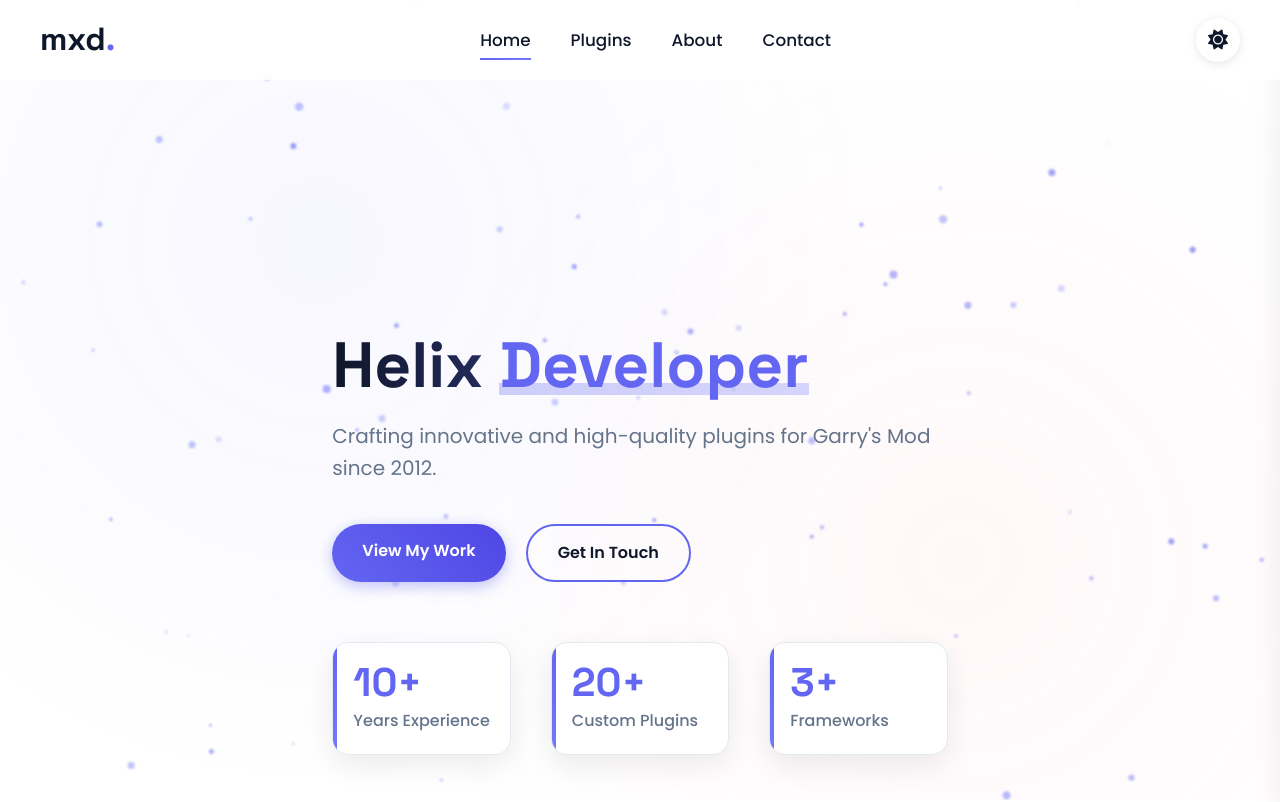
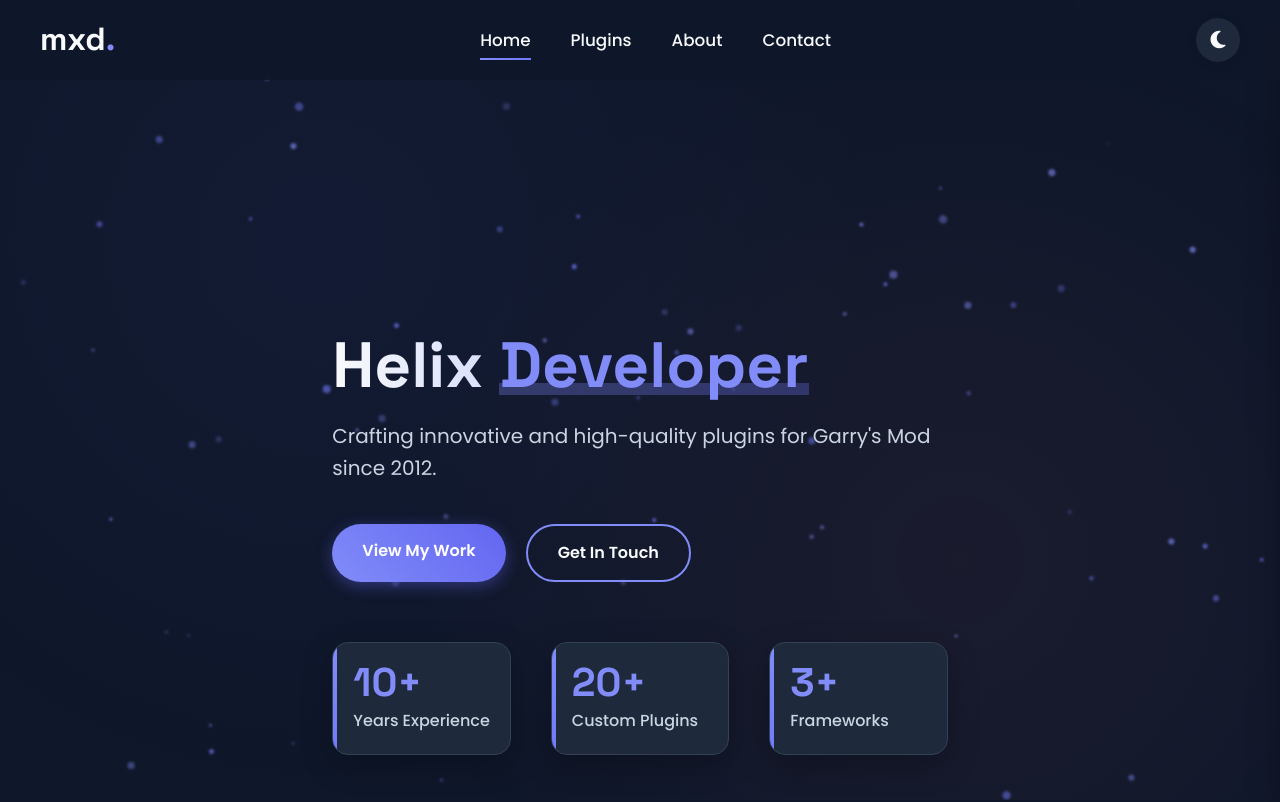
Before and after one commit to mixvd/mxd-portfolio, a React (Vite) app: page / in a window 1280 px wide. Shown: the top 802 px of the page. Built offline with nearby package versions, Linux system fonts and the light colour scheme.

Commit message:
dark mode by default

```diff
--- a/src/contexts/ThemeContext.jsx
+++ b/src/contexts/ThemeContext.jsx
@@ -12,13 +12,19 @@
 
 export const ThemeProvider = ({ children }) => {
   const [isDarkMode, setIsDarkMode] = useState(() => {
-    const savedTheme = localStorage.getItem('darkMode') === 'true';
-    if (savedTheme) {
+    const savedTheme = localStorage.getItem('darkMode');
+    if (savedTheme === null) {
+      // Default to dark mode if no saved preference
+      document.body.classList.add('dark-mode');
+      return true;
+    }
+    const isDark = savedTheme === 'true';
+    if (isDark) {
       document.body.classList.add('dark-mode');
     } else {
       document.body.classList.remove('dark-mode');
     }
-    return savedTheme;
+    return isDark;
   });
 
   useEffect(() => {
```
